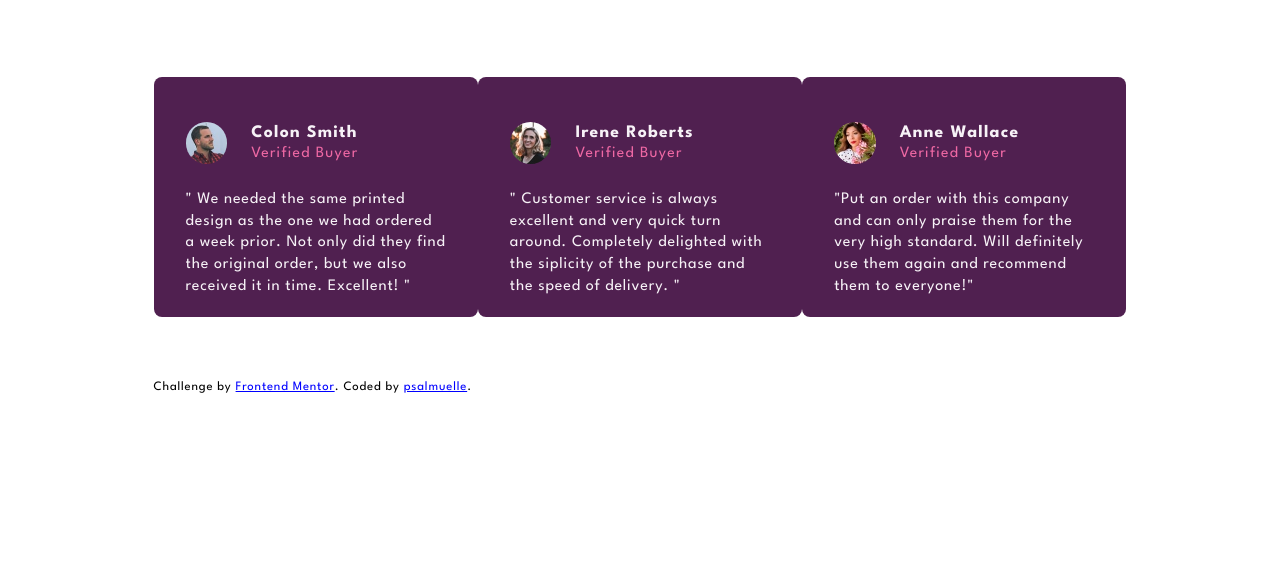
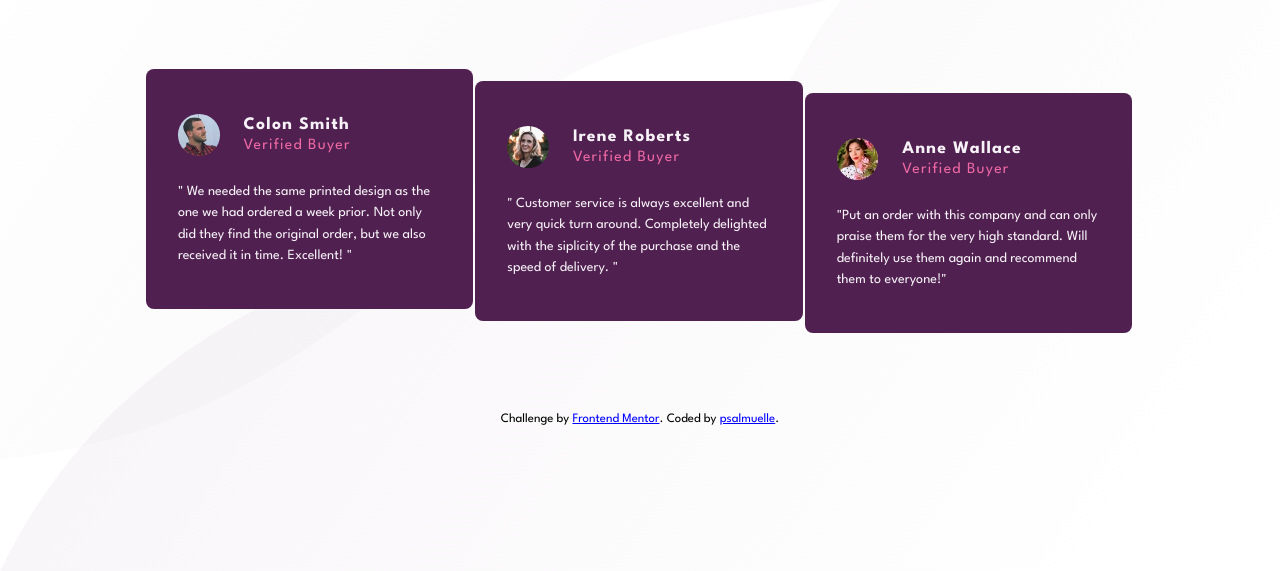
Before and after one commit to psalmuelle/social-proof-section-master, a plain HTML site: page index.html in a window 1280 px wide. Shown: the part 334-905 px from the top of the page. Before the commit the page ends 881 px from the top, so only its background shows below. Drawn offline with Linux system fonts and the light colour scheme.

Commit message:
modified

```diff
--- a/index.html
+++ b/index.html
@@ -65,7 +65,7 @@
           </article>
         </div>
 
-        <div role="group" class="testimonial">
+        <div role="group" class="testimonial  test2">
           <div class="customer-tag">
             <img src="./images/image-irene.jpg" alt="image-irene" />
             <h2>Irene Roberts<br />
@@ -77,7 +77,7 @@
           </article>
         </div>
 
-        <div role="group" class="testimonial">
+        <div role="group" class="testimonial  test3">
           <div class="customer-tag">
             <img src="./images/image-anne.jpg" alt="image-anne" />
             <h2
--- a/main.css
+++ b/main.css
@@ -15,8 +15,11 @@
 }
 body {
   padding: 1.2rem;
-  padding-top: 2rem;
-  letter-spacing: 0.05rem;
+  padding-top: 1.9rem;
+  background-image: url("./images/bg-pattern-top-mobile.svg"), url("./images/bg-pattern-bottom-mobile.svg");
+  background-position: top, bottom;
+  background-repeat: no-repeat;
+
 }
 #first {
   display: flex;
@@ -35,7 +38,7 @@ header h1 {
 header p {
   margin-top: 1.3rem;
   font-size: 1.1rem;
-  line-height: 1.25rem;
+  line-height: 1.33rem;
   color: var(--dark-grayish-magenta);
   padding: 0;
 }
@@ -69,6 +72,7 @@ header p {
 }
 #second {
   margin: 3rem 0 3rem 0;
+
 }
 
 .testimonial {
@@ -110,7 +114,9 @@ header p {
 }
 
 .attribution {
+  margin-top: 4rem;
   font-size: 0.8rem;
+
 }
 .attribution a {
   color: blue;
@@ -122,6 +128,9 @@ header p {
   body {
     padding: 2.5rem;
     padding-top: 3rem;
+    background-image: url("./images/bg-pattern-top-desktop.svg"), url("./images/bg-pattern-bottom-desktop.svg");
+  background-position: top, bottom;
+  background-repeat: no-repeat;
   }
 
   .star-review {
@@ -145,15 +154,21 @@ header p {
 
 /* Desktop Mode */
 
-@media screen and (min-width: 748px) {
+@media screen and (min-width: 1200px) {
   body {
-    padding: 12%;
+    padding: 11.4%;
     padding-top: 9%;
+    background-image: url("./images/bg-pattern-top-desktop.svg"), url("./images/bg-pattern-bottom-desktop.svg");
+    background-position: top, bottom;
+    background-repeat: no-repeat;
+    background-size: contain;
   }
   #first {
     display: flex;
     flex-direction: row;
     justify-content: space-between;
+
+    align-items: center;
   }
 
   header {
@@ -204,10 +219,12 @@ header p {
     margin-right: 2rem;
   }
   #second {
-    margin: 5rem 0 3rem 0;
+    margin: 3rem 0 0 0;
     display: flex;
     justify-content: space-between;
-    align-items: center;
+   align-items: center;
+
+    padding: 0;
   }
 
   .testimonial {
@@ -216,6 +233,7 @@ header p {
     border-radius: 0.5rem;
     background: var(--primary-color-magenta);
     padding: 2.8rem 2rem 2.8rem 2rem;
+    margin-right: 2px;
   }
   .customer-tag {
     display: flex;
@@ -245,13 +263,18 @@ header p {
     margin-top: 1.6rem;
     overflow: hidden;
     color: var(--light-grayish-magenta);
-    line-height: 1.35rem;
+    line-height: 1.33rem;
+    font-size: 14px;
   }
+  .test2{
+    margin-top: 1.5rem;
+  }
+  .test3{
+    margin-top: 3rem;
+  }
+.attribution{
+  margin-top: 4rem;
+  text-align: center;
+}
 
-  .attribution {
-    font-size: 0.8rem;
-  }
-  .attribution a {
-    color: blue;
-  }
 }
```
Also changed, not shown: 2 other files.
